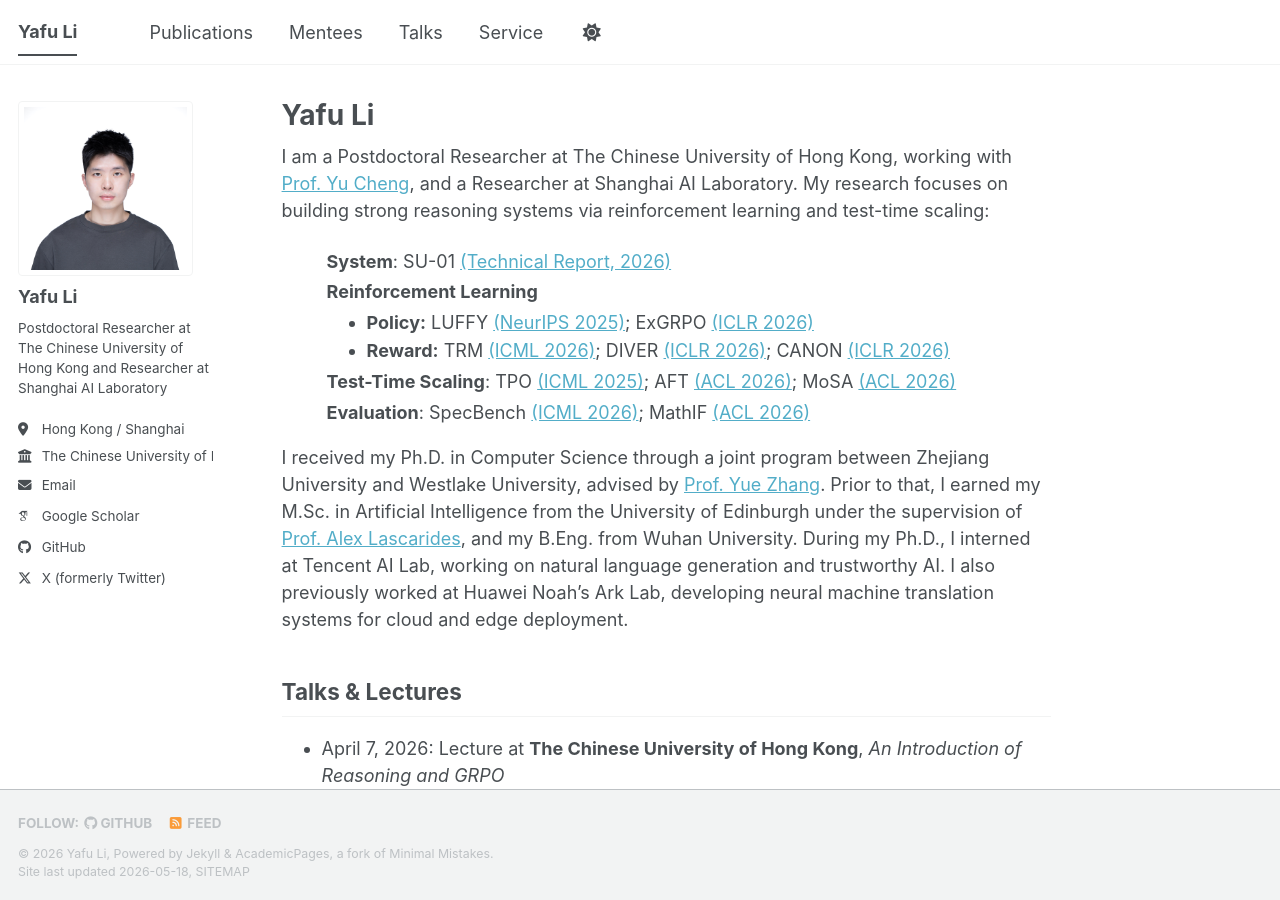
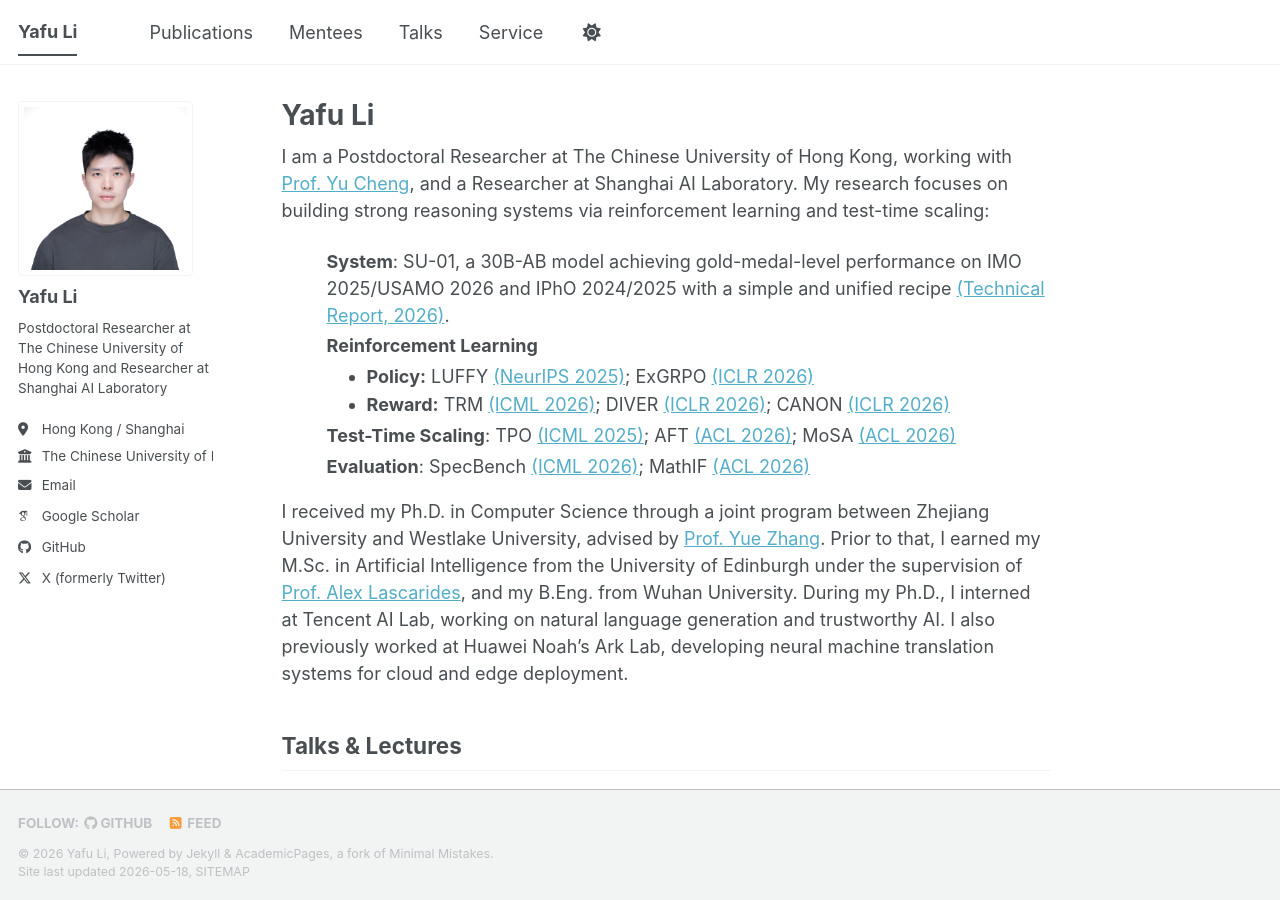
Before and after one commit to yafuly/yafuly.github.io, a Jekyll site: the page built from _pages/about.md, in a window 1280 px wide and 900 px high. Built offline with Jekyll 4.4.1, drawn with Linux system fonts in a browser that asks for light colours; some web fonts are replaced; a script bundle is joined from its source files by our own code; library files that are not in the unit come from our copies.

Commit message:
Revise SU-01 description

```diff
--- a/_pages/about.md
+++ b/_pages/about.md
@@ -37,7 +37,7 @@ redirect_from:
 
 <div class="research-focus">
 
-<p><strong>System</strong>: SU-01 <a href="https://simplified-reasoning.github.io/SU-01">(Technical Report, 2026)</a></p>
+<p><strong>System</strong>: SU-01, a 30B-AB model achieving gold-medal-level performance on IMO 2025/USAMO 2026 and IPhO 2024/2025 with a simple and unified recipe <a href="https://simplified-reasoning.github.io/SU-01">(Technical Report, 2026)</a>.</p>
 
 <p><strong>Reinforcement Learning</strong></p>
 <ul>
--- a/_pages/publications.html
+++ b/_pages/publications.html
@@ -32,7 +32,7 @@ author_profile: true
       <p><strong>Yafu Li</strong>, Runzhe Zhan, Haoran Zhang, Shunkai Zhang, Yizhuo Li, Zhilin Wang, Jiacheng Chen, Futing Wang, Xuyang Hu, Yuchen Fan, Bangjie Xu, Yucheng Su, Xinmiao Han, Chenxi Li, Haodi Lei, Yufeng Zhao, Zejin Lin, Qianjia Cheng, Tong Zhu, Xiaoye Qu, Ganqu Cui, Peng Ye, Yun Luo, Zhouchen Lin, Yu Qiao, Bowen Zhou, Ning Ding, Yu Cheng</p>
       <p><em>Technical Report, 2026</em></p>
       <p class="publication-links"><a href="https://github.com/Simplified-Reasoning/SU-01">Code</a><a href="https://arxiv.org/abs/2605.13301">Paper</a></p>
-      <p>Introducing SU-01: SFT on 340k instances followed by 200-step RL achieves gold-medal performance on IMO 2025, USAMO 2026, and IPhO 2024/2025.</p>
+      <p>SU-01, a 30B-AB model achieving gold-medal-level performance on IMO 2025/USAMO 2026 and IPhO 2024/2025 with a simple and unified recipe.</p>
     </div>
   </div>
 
```
